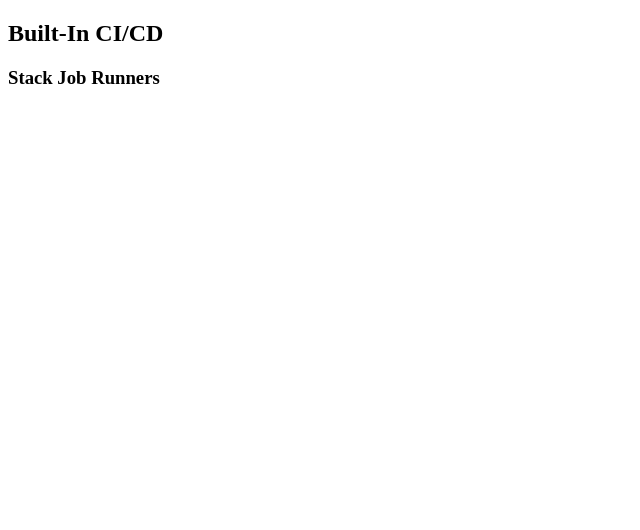
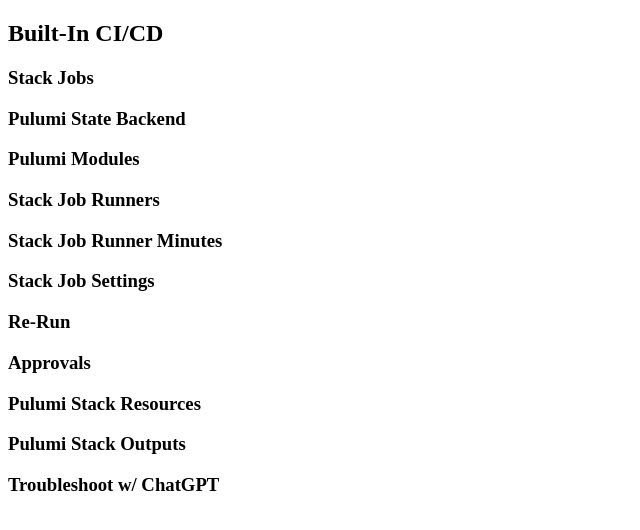
Before and after one commit to plantoncloud/docs.planton.cloud, a Next.js app: page /built-in-ci-cd in a window 1280 px wide. Shown: the top 530 px of the page, without its empty margins (0-640 px from the left). Built offline with nearby package versions, Linux system fonts and the light colour scheme.

Commit message:
added steps in ci-cd

```diff
--- a/pages/_meta.ts
+++ b/pages/_meta.ts
@@ -6,7 +6,7 @@
     'built-in-ci-cd': 'Built in CI/CD',
     'resource-explorer': 'Resource Canvas',
     'teams': 'Team Administration',
-    'version-history': 'Version History',
+    'audit': 'Audit',
     'microservices': 'Microservices',
     'k8s-d2-ops': 'Kubernetes Ops',
 }
--- a/pages/built-in-ci-cd.mdx
+++ b/pages/built-in-ci-cd.mdx
@@ -1,3 +1,23 @@
 ## Built-In CI/CD
 
+### Stack Jobs
+
+### Pulumi State Backend
+
+### Pulumi Modules
+
 ### Stack Job Runners
+
+### Stack Job Runner Minutes
+
+### Stack Job Settings
+
+### Re-Run
+
+### Approvals
+
+### Pulumi Stack Resources
+
+### Pulumi Stack Outputs
+
+### Troubleshoot w/ ChatGPT
--- a/pages/deployment-store.mdx
+++ b/pages/deployment-store.mdx
@@ -1,4 +1,10 @@
 ## Deployment Component
+
+### ProjectPlanton APIs
+
+### Providers
+
+### Pulumi Modules
 
 ### Console App
 
--- a/pages/k8s-d2-ops.mdx
+++ b/pages/k8s-d2-ops.mdx
@@ -1,7 +1,11 @@
 ## Kubernetes Day 2 Operations
 
 ### kubectl get
+
 ### kubectl describe
+
 ### kubectl edit
+
 ### kubectl exec
+
 ### kubectl logs
--- a/pages/microservices.mdx
+++ b/pages/microservices.mdx
@@ -10,6 +10,6 @@
 
 ### GitHub Actions
 
-### Bootstrap
+### Bootstrap New Service
 
 Coming Soon
--- a/pages/version-history.mdx
+++ /dev/null
@@ -1 +0,0 @@
-## Version History
```
Also changed, not shown: pages/audit.mdx (added, +7 -0 lines).
